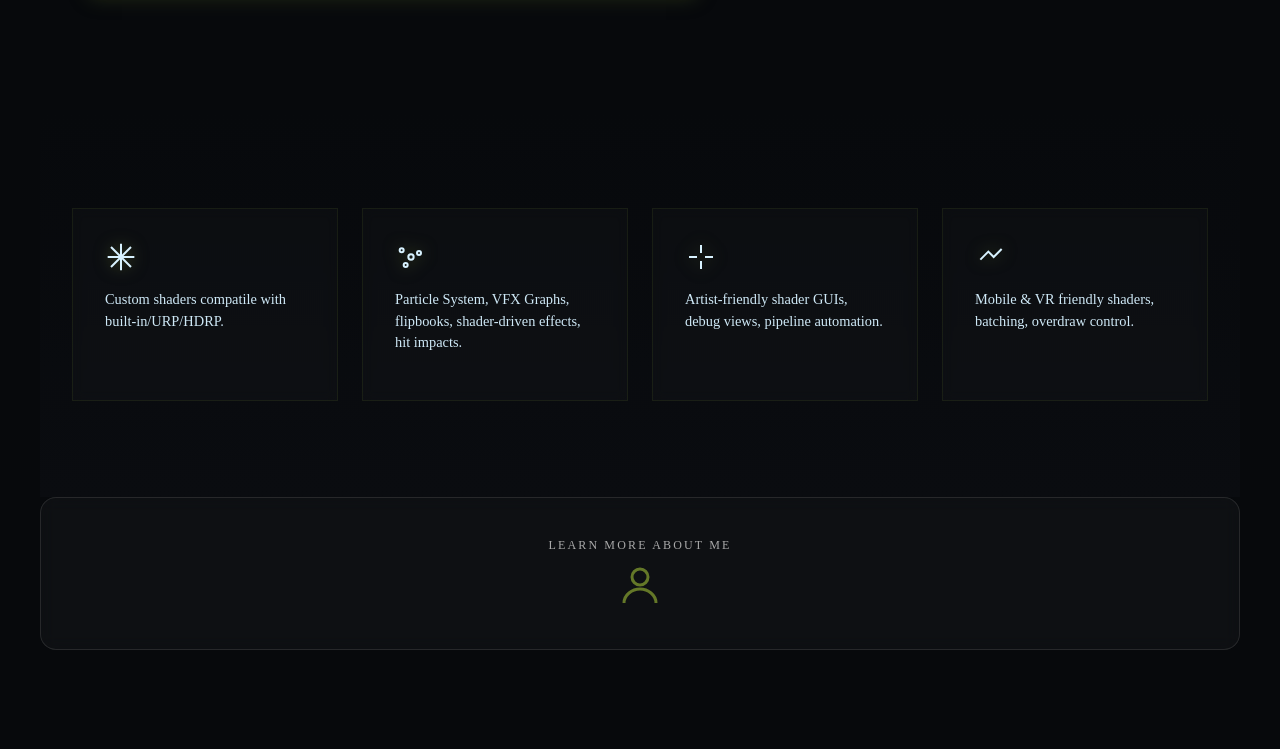
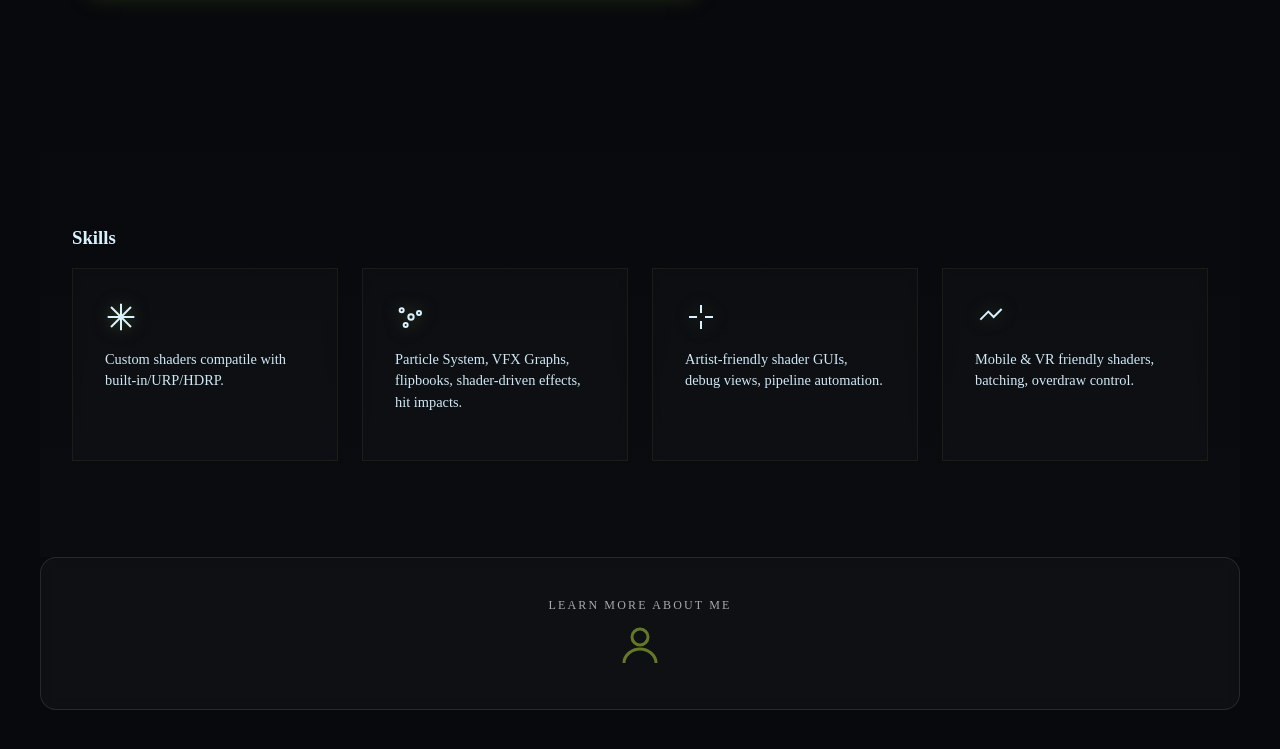
Before and after one commit to gebot3/gebot3.github.io, a Jekyll site: the page built from index.html, in a window 1280 px wide and 900 px high, scrolled down 1459 px, cut to the strip 110-859 px from the top of the window. Built offline with Jekyll 4.4.1, drawn with Linux system fonts in a browser that asks for light colours.

Commit message:
Added skills text

```diff
--- a/index.html
+++ b/index.html
@@ -103,6 +103,7 @@ title: Home
     </section>
 
     <section class="capabilities">
+        <h1>Skills</h1>
         <div class="cap-grid">
             <div class="cap">
                 <div class="cap-icon">
```
